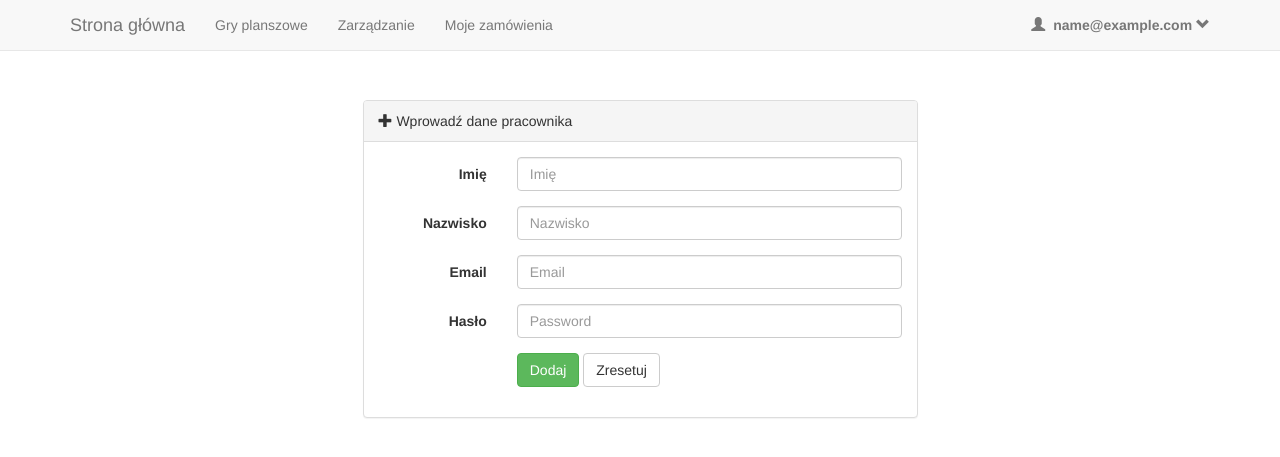
After one commit to bartoszpogoda/board-games-shop-rental, a Spring Boot app: page /administracja/pracownicy/dodaj in a window 1280 px wide. The commit adds this page. Shown: the top 457 px of the page. Run offline with Spring Boot 4, Linux system fonts and the light colour scheme; the visitor is signed in with stand-in values (Sample User, id 1); data that the repository does not hold is empty; some of the project's set-up classes (security, data sources, template engines, error pages and the like) are left out, and stand-ins take their place; some libraries are stand-ins or nearby versions.

Commit message:
managers can now add employees

```diff
--- a/webapp-project/java/bgshoprental/configuration/SecurityConfiguration.java
+++ b/webapp-project/java/bgshoprental/configuration/SecurityConfiguration.java
@@ -50,6 +50,7 @@ public class SecurityConfiguration extends WebSecurityConfigurerAdapter {
 			.antMatchers(HttpMethod.GET, "/gry/dostepne/").permitAll()
 			.antMatchers("/zamowienia/**").hasAuthority("client")
 			.antMatchers("/zarzadzanie/**").hasAuthority("employee")
+			.antMatchers("/administracja/**").hasAuthority("manager")
 			.anyRequest().fullyAuthenticated().and()
 			.formLogin().defaultSuccessUrl("/").loginPage("/login").failureUrl("/login?error").usernameParameter("email").permitAll().and()
 			.logout().logoutUrl("/logout").deleteCookies("remember-me").logoutSuccessUrl("/").permitAll(); //.and().rememberMe();
--- /dev/null
+++ b/webapp-project/java/bgshoprental/controller/administration/EmployeesController.java
@@ -0,0 +1,37 @@
+package bgshoprental.controller.administration;
+
+import org.springframework.beans.factory.annotation.Autowired;
+import org.springframework.stereotype.Controller;
+import org.springframework.ui.Model;
+import org.springframework.web.bind.annotation.RequestMapping;
+import org.springframework.web.bind.annotation.RequestMethod;
+
+import bgshoprental.service.EmployeeService;
+
+@Controller
+@RequestMapping("/administracja")
+public class EmployeesController {
+
+	@Autowired
+	EmployeeService employeeService;
+
+	@RequestMapping(value = "/pracownicy", method = RequestMethod.GET)
+	public String employeeList(Model model) {
+		model.addAttribute("employees", employeeService.getAllEmployees());
+		return "zarzadzanie/pracownicy/employeeList";
+	}
+
+	@RequestMapping(value = "/pracownicy/dodaj", method = RequestMethod.GET)
+	public String addEmployeeForm() {
+		return "zarzadzanie/pracownicy/addEmployee";
+	}
+
+	@RequestMapping(value = "/pracownicy/dodaj", method = RequestMethod.POST)
+	public String addEmployeeForm(String firstName, String lastName, String email, String password) {
+
+		employeeService.register(firstName, lastName, email, password);
+
+		return "redirect:/administracja/pracownicy";
+	}
+
+}
--- a/webapp-project/java/bgshoprental/service/impl/UserDetailsServiceImpl.java
+++ b/webapp-project/java/bgshoprental/service/impl/UserDetailsServiceImpl.java
@@ -42,6 +42,11 @@ public class UserDetailsServiceImpl implements UserDetailsService {
 			if (potentialEmployee != null) {
 				authorities.add(new SimpleGrantedAuthority("employee"));
 				password = potentialEmployee.getPassword();
+
+				if(potentialEmployee.isManager()) {
+					authorities.add(new SimpleGrantedAuthority("manager"));
+				}
+
 			} else {
 				throw new UsernameNotFoundException("User doesn't exist");
 			}
--- /dev/null
+++ b/webapp-project/src/main/resources/templates/zarzadzanie/pracownicy/addEmployee.html
@@ -0,0 +1,74 @@
+<!DOCTYPE html>
+<html xmlns="http://www.w3.org/1999/xhtml"
+	xmlns:th="http://www.thymeleaf.org"
+	xmlns:sec="http://www.thymeleaf.org/thymeleaf-extras-springsecurity3">
+<head>
+<title>Dodanie pracownika</title>
+<th:block th:include="fragments/headerinc :: head"></th:block>
+</head>
+<body>
+	<th:block th:include="fragments/navbar :: navbar"></th:block>
+
+	<div class="container" style="margin-top: 50px;">
+		<div class="row">
+			<div class="col-md-6 col-md-offset-3">
+				<div class="panel panel-default">
+					<div class="panel-heading">
+						<span class="glyphicon glyphicon-plus"></span> Wprowadź dane
+						pracownika
+					</div>
+					<div class="panel-body">
+						<form class="form-horizontal" role="form" th:action="@{/administracja/pracownicy/dodaj}"
+							method="post">
+
+
+							<div class="form-group">
+								<label for="inputFirstName" class="col-sm-3 control-label">
+									Imię</label>
+								<div class="col-sm-9">
+									<input type="text" class="form-control" id="inputFirstName"
+										placeholder="Imię" name="firstName" required="true"></input>
+								</div>
+							</div>
+
+
+							<div class="form-group">
+								<label for="inputLastName" class="col-sm-3 control-label">
+									Nazwisko</label>
+								<div class="col-sm-9">
+									<input type="text" class="form-control" id="inputLastName"
+										placeholder="Nazwisko" name="lastName" required="true"></input>
+								</div>
+							</div>
+
+							<div class="form-group">
+								<label for="inputEmail" class="col-sm-3 control-label">
+									Email</label>
+								<div class="col-sm-9">
+									<input type="email" class="form-control" id="inputEmail3"
+										placeholder="Email" name="email" required="true"></input>
+								</div>
+							</div>
+							<div class="form-group">
+								<label for="inputPassword" class="col-sm-3 control-label">
+									Hasło</label>
+								<div class="col-sm-9">
+									<input type="password" class="form-control" id="inputPassword"
+										placeholder="Password" name="password" required="true"></input>
+								</div>
+							</div>
+							<div class="form-group last">
+								<div class="col-sm-offset-3 col-sm-9">
+									<button type="submit" class="btn btn-success">Dodaj</button>
+									<button type="reset" class="btn btn-default">Zresetuj</button>
+								</div>
+							</div>
+						</form>
+					</div>
+				</div>
+			</div>
+		</div>
+	</div>
+
+</body>
+</html>
```
Also changed, not shown: webapp-project/java/bgshoprental/service/EmployeeService.java (added, +10 -0 lines), webapp-project/java/bgshoprental/service/impl/EmployeeServiceImpl.java (added, +38 -0 lines), webapp-project/src/main/resources/templates/zarzadzanie/management.html (+10 -0 lines), webapp-project/src/main/resources/templates/zarzadzanie/pracownicy/employeeList.html (added, +58 -0 lines).
